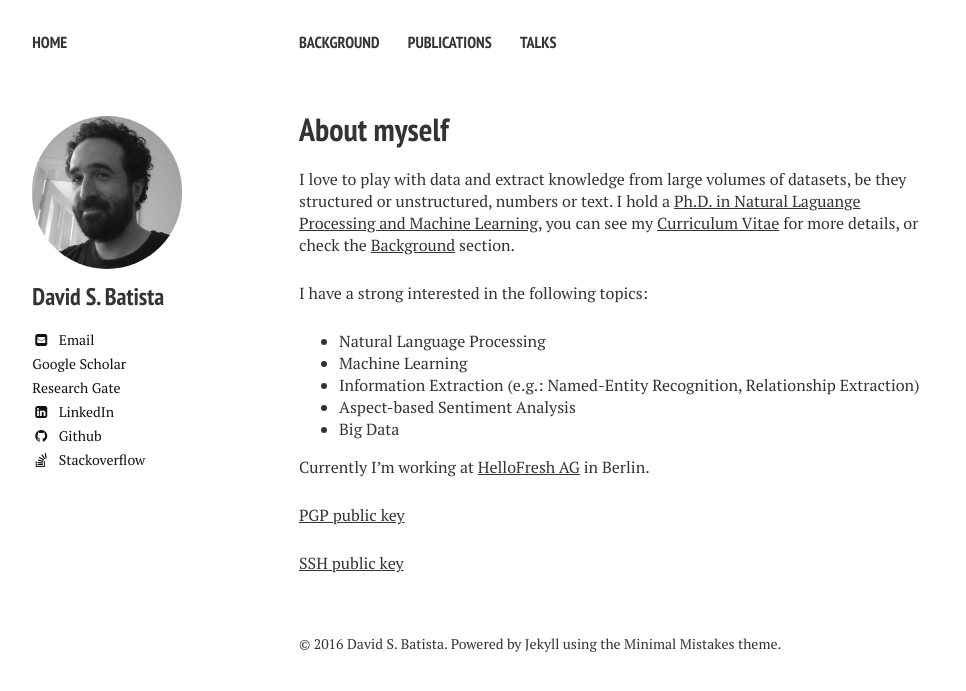
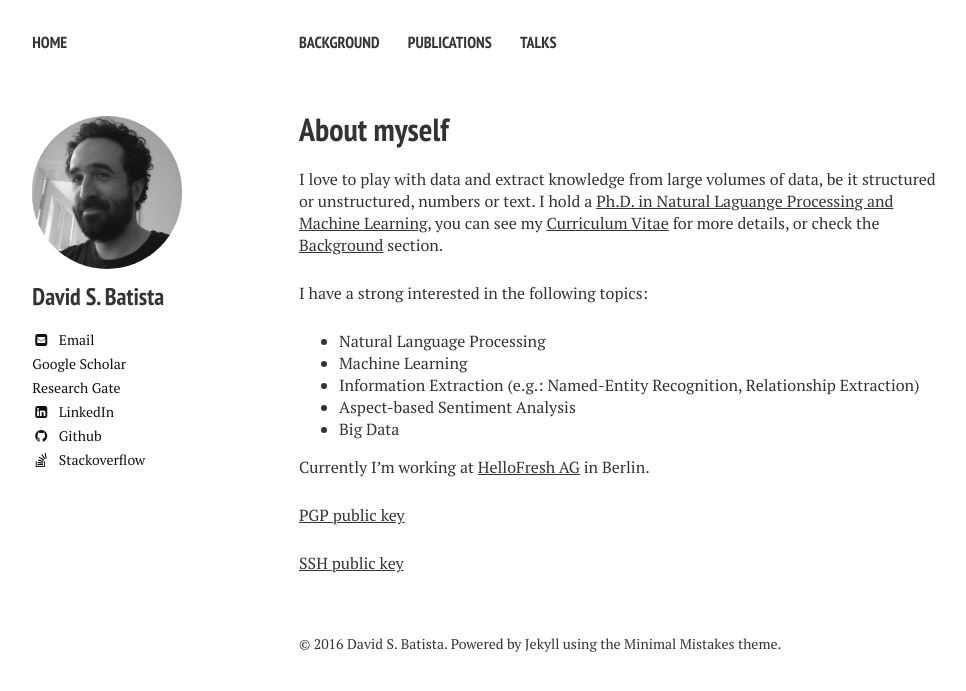
Before and after one commit to davidsbatista/davidsbatista.github.io, a Jekyll site: the page built from index.md, in a window 1280 px wide. Shown: the top 691 px of the page, without its empty margins (21-987 px from the left). Built offline with Jekyll 4.4.1, drawn with Linux system fonts in a browser that asks for light colours; nearby versions of some CDN libraries.

Commit message:
Update index.md

```diff
--- a/index.md
+++ b/index.md
@@ -13,7 +13,7 @@ title: About myself
 </figure>
 -->
 
-I love to play with data and extract knowledge from large volumes of datasets, be they structured or unstructured, numbers or text. I hold a [Ph.D. in Natural Laguange Processing and Machine Learning], you can see my [Curriculum Vitae] for more details, or check the [Background] section.
+I love to play with data and extract knowledge from large volumes of data, be it structured or unstructured, numbers or text. I hold a [Ph.D. in Natural Laguange Processing and Machine Learning], you can see my [Curriculum Vitae] for more details, or check the [Background] section.
 
 I have a strong interested in the following topics:
 
```
